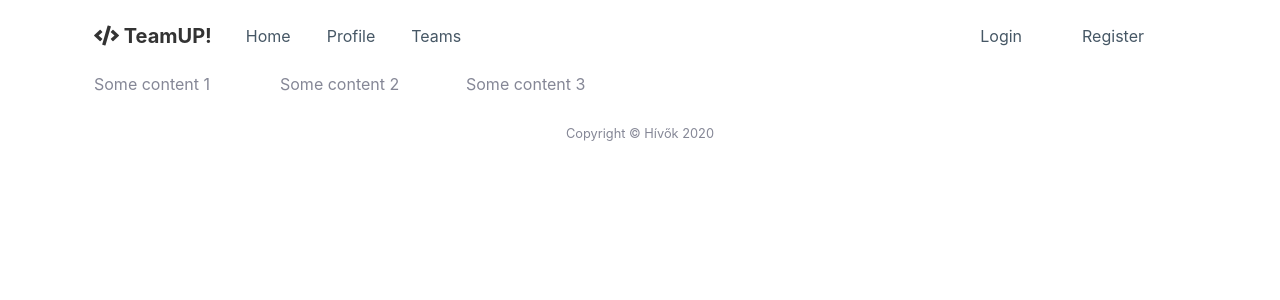
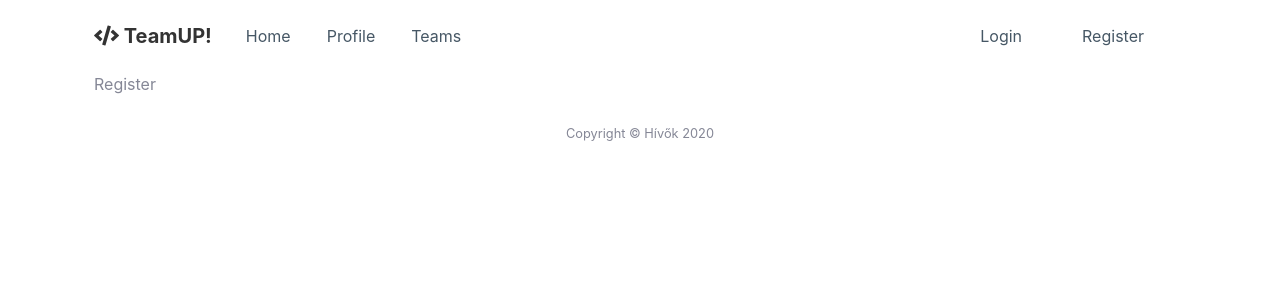
Before and after one commit to fepu08/teamup, a React (Create React App) app in the folder teamup-application/client/: page /register in a window 1280 px wide. Shown: the top 300 px of the page. Built offline with nearby package versions, Linux system fonts and the light colour scheme.

Commit message:
react router setup

```diff
--- a/teamup-application/client/src/App.js
+++ b/teamup-application/client/src/App.js
@@ -1,21 +1,27 @@
 import './styles/globals.scss'
 import {Fragment} from "react";
+import { BrowserRouter as Router, Route, Switch} from "react-router-dom";
 import Navbar from "./components/layout/Navbar";
 import Footer from "./components/layout/Footer";
+import Landing from "./components/layout/Landing"
+import Login from "./components/auth/Login";
+import Register from "./components/auth/Register";
 
 function App({ Component, pageProps }) {
     return (
-        <Fragment>
-            <Navbar/>
-            <div className={"container"}>
-                <div className={"row"}>
-                    <div className={"col-md-6 col-lg-2"}>Some content 1</div>
-                    <div className={"col-md-6 col-lg-2"}>Some content 2</div>
-                    <div className={"col-md-6 col-lg-2"}>Some content 3</div>
+        <Router>
+            <Fragment>
+                <Navbar/>
+                <div className={"container"}>
+                    <Switch>
+                        <Route exact path={"/"} component={Landing}/>
+                        <Route exact path={"/login"} component={Login}/>
+                        <Route exact path={"/register"} component={Register}/>
+                    </Switch>
                 </div>
-            </div>
-            <Footer/>
-        </Fragment>
+                <Footer/>
+            </Fragment>
+        </Router>
     )
 }
 export default App
--- /dev/null
+++ b/teamup-application/client/src/components/auth/Login.js
@@ -0,0 +1,11 @@
+import React from "react";
+
+const Login = () => {
+    return(
+        <div>
+            Login
+        </div>
+    );
+}
+
+export default Login
--- /dev/null
+++ b/teamup-application/client/src/components/auth/Register.js
@@ -0,0 +1,11 @@
+import React from "react";
+
+const Register = () => {
+    return(
+        <div>
+            Register
+        </div>
+    );
+}
+
+export default Register
--- /dev/null
+++ b/teamup-application/client/src/components/layout/Landing.js
@@ -0,0 +1,13 @@
+import React from "react";
+
+const Landing = () => {
+    return (
+        <div className={"row"}>
+            <div className={"col-md-6 col-lg-2"}>Some content 1</div>
+            <div className={"col-md-6 col-lg-2"}>Some content 2</div>
+            <div className={"col-md-6 col-lg-2"}>Some content 3</div>
+        </div>
+    );
+}
+
+export default Landing
--- a/teamup-application/client/src/components/layout/Navbar.js
+++ b/teamup-application/client/src/components/layout/Navbar.js
@@ -1,19 +1,20 @@
 import React from 'react';
+import {Link} from "react-router-dom";
 
 const Navbar = () => {
     return (
         <nav className="navbar navbar-light navbar-expand-md navigation-clean-button">
-            <div className="container"><a className="navbar-brand" href="#"><i className={"fas fa-code"}/> TeamUP!</a><button data-toggle="collapse" data-target="#navcol-2" className="navbar-toggler"><span className="sr-only">Toggle navigation</span><span className="navbar-toggler-icon" /></button>
+            <div className="container"><Link className="navbar-brand" to="/"><i className={"fas fa-code"}/> TeamUP!</Link><button data-toggle="collapse" data-target="#navcol-2" className="navbar-toggler"><span className="sr-only">Toggle navigation</span><span className="navbar-toggler-icon" /></button>
                 <div id={"navbarCollapse"} className={"collapse navbar-collapse justify-content-start"}>
                     <div className={"navbar-nav"}>
-                        <a className={"nav-item nav-link"} href={"#"}>Home</a>
-                        <a className={"nav-item nav-link"} href={"#"}>Profile</a>
-                        <a className={"nav-item nav-link"} href={"#"}>Teams</a>
+                        <Link className={"nav-item nav-link"} to={"/"}>Home</Link>
+                        <Link className={"nav-item nav-link"} to={"/profile"}>Profile</Link>
+                        <Link className={"nav-item nav-link"} to={"/teams"}>Teams</Link>
                     </div>
 
                     <div className={"navbar-nav ml-auto action-buttons"}>
-                            <a className={"nav-link mr-4"} href={"#"}>Login</a>
-                            <a className={"nav-link mr-4"} href={"#"}>Register</a>
+                            <Link className={"nav-link mr-4"} to={"/login"}>Login</Link>
+                            <Link className={"nav-link mr-4"} to={"/register"}>Register</Link>
                     </div>
                 </div>
             </div>
```
